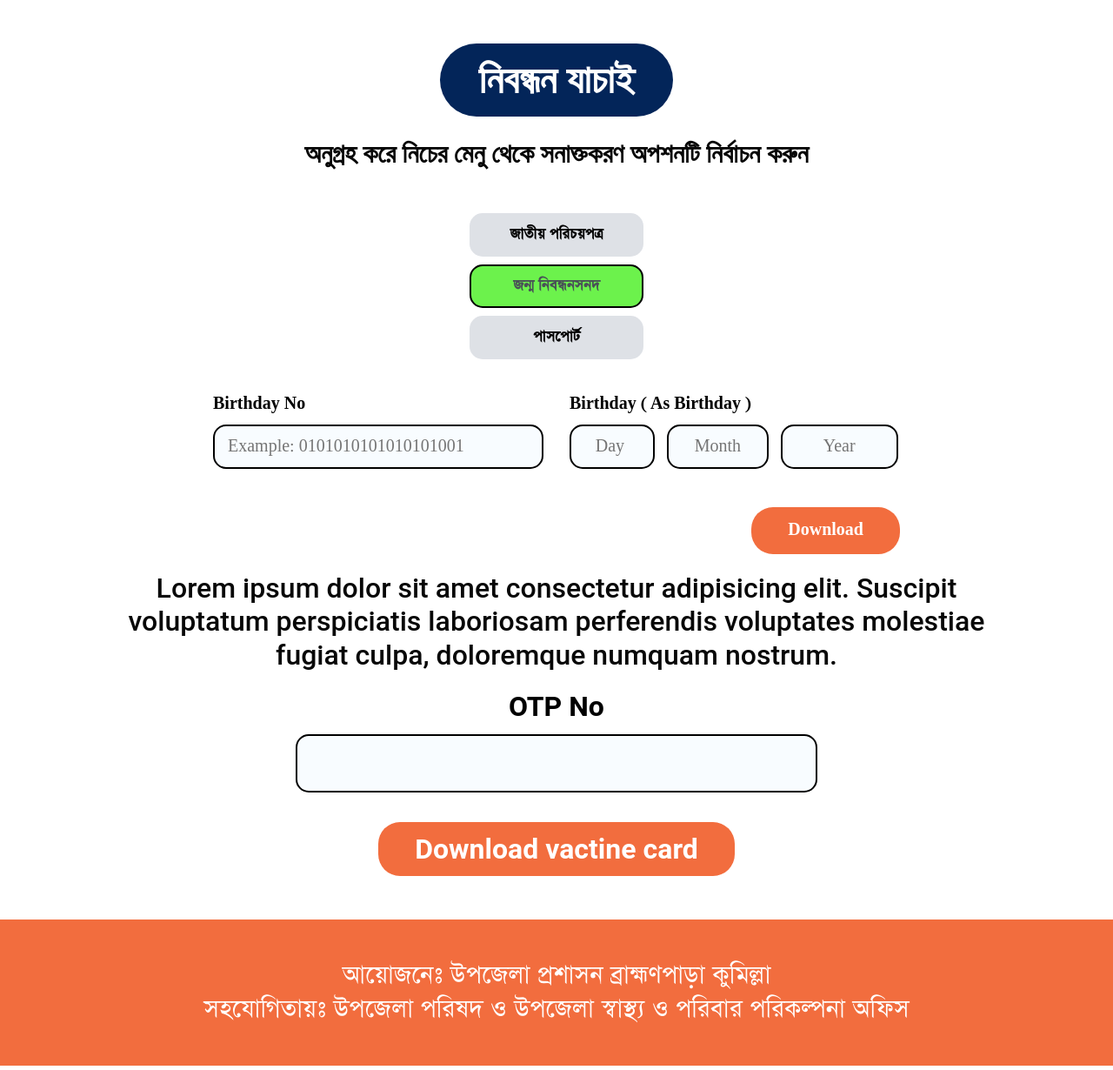
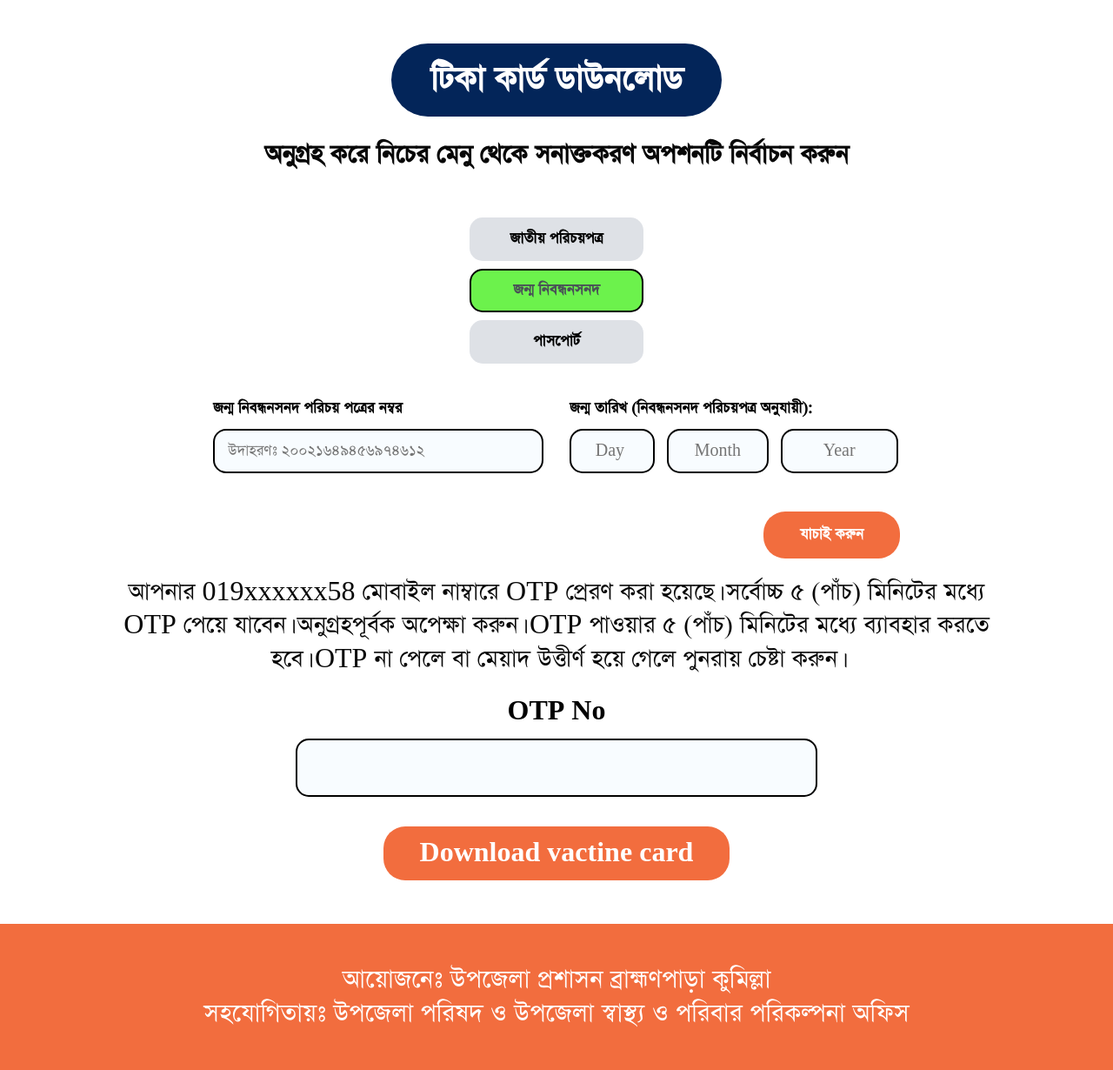
Before and after one commit to safiul-dev/vaccine-website, a PHP site: page /download.php in a window 1280 px wide, after a click on "জন্ম নিবন্ধনসনদ". Shown: the part 199-1429 px from the top of the page at 87% size. Run offline with PHP 8.4, Linux system fonts and the light colour scheme; some libraries are stand-ins or nearby versions.

Commit message:
english to bangla changed

```diff
--- a/assest/css/reset.css
+++ b/assest/css/reset.css
@@ -37,7 +37,6 @@
 p {
     margin: 0;
     padding: 0;
-    font-family: 'Roboto', sans-serif;
 }
 
 .content {
--- a/assest/css/workplace.css
+++ b/assest/css/workplace.css
@@ -3,39 +3,31 @@
 }
 
 .single_input label {
- line-height: 1.3em;
+    line-height: 1.3em;
     color: #535353;
     color: #000000;
     font-weight: 700;
-    margin-bottom:5px;
+    margin-bottom: 5px;
     display: block;
     text-transform: capitalize;
 }
 
-
-
 .single_input input {
     border: 1px solid #70707080;
-
     line-height: 1.35em;
     color: #535353;
     color: #000000;
     padding: 10px 15px;
     border-radius: 3px;
-
 }
-
 
 .input_content {
     display: flex;
     flex-wrap: wrap;
-
 }
 
-
-
 .half_one {
-    width: calc( 50% - 15px );
+    width: calc( 50% - 15px);
 }
 
 .half_one:nth-child(odd) {
@@ -46,21 +38,21 @@
     margin-bottom: 10px;
 }
 
-
 .submit_btn_area .big_form_submit_btn {
-
     font-weight: 700;
     color: #fff;
-    background:  #609513;
+    background: #609513;
     border-radius: 3px;
     padding: 12px 42px;
     border: 0px;
     transition: 0.3s ease-in;
 }
+
 .submit_btn_area .big_form_submit_btn:hover {
     background: rgb(51, 52, 160);
     color: #fff;
 }
+
 .download_form_area {
     max-width: 1080px;
     margin: 0 auto;
@@ -70,7 +62,7 @@
     margin-top: 10px;
 }
 
-@media all and (max-width:767px){
+@media all and (max-width:767px) {
     .single_input.half_one {
         width: 100%;
         margin-right: 0;
@@ -86,32 +78,42 @@
     color: #fff;
     border-radius: 45px;
     display: inline-block;
+    font-family: "SolaimanLipi";
 }
+
 .section_title_up_d h3 {
     margin-top: 25px;
-    font-size: 30px;
+    font-size: 34px;
     font-weight: 600;
+    font-family: "SolaimanLipi";
 }
+
+
 /* update design  */
+
+
 /* form update  */
+
 .tab_content_area_s {
     padding-top: 30px;
 }
-
 
 .tab_content_area_s .single_input input {
     background: #f8fcff;
     border-radius: 15px;
     border: 2px solid #000;
 }
+
+
 /* up  */
+
 .bir_3_area {
     display: flex;
     flex-wrap: wrap;
 }
 
 .birtdy_3 {
-    width: calc(33.33% - 10px );
+    width: calc(33.33% - 10px);
 }
 
 .birtdy_3 {
@@ -133,15 +135,20 @@
 .birtdy_3 input {
     text-align: center;
 }
+
 .submit_btn_area {
     margin-left: auto;
     text-align: right;
 }
+
 .tab_content_area_s .download_form_area {
     max-width: 790px;
     margin: 0 auto;
 }
+
+
 /* up  */
+
 .success_massage {
     text-align: center;
     margin-top: 50px;
@@ -151,21 +158,25 @@
     font-weight: 700;
     background: #f3f9f2;
     display: inline-block;
-    padding: 15px 25px;
+    padding: 20px 50px;
     border: 2px solid #000;
-    border-radius: 25px;
-    font-size: 26px;
+    border-radius: 15px;
+    font-size: 34px;
+    font-family: "SolaimanLipi";
 }
+
 .tab_content_area_s .submit_btn_area .big_form_submit_btn {
     background: #f26d3e;
     border-radius: 25px;
 }
 
-.tab_content_area_s .submit_btn_area .big_form_submit_btn:hover{
-    background:#032559;
+.tab_content_area_s .submit_btn_area .big_form_submit_btn:hover {
+    background: #032559;
 }
 
+
 /* tab  */
+
 .tab_content_area button {
     border: 0px !important;
 }
@@ -173,6 +184,7 @@
 .tab_content_area .nav-tabs {
     border-bottom: 0px !important;
 }
+
 
 /* up up  */
 
@@ -184,7 +196,6 @@
     margin-bottom: 10px;
 }
 
-
 .tab_content_area button {
     border: 0px !important;
 }
@@ -192,7 +203,6 @@
 .tab_content_area .nav-tabs {
     border-bottom: 0px !important;
 }
-
 
 .custom_tab_menu li {
     display: block;
@@ -213,24 +223,26 @@
     border-radius: 15px !important;
     border: 2px solid transparent !important;
     transition: 0.3s ease-in;
-    font-weight:700;
-    color:#000;
+    font-weight: 700;
+    color: #000;
 }
 
 .custom_tab_menu li button.active {
     border: 2px solid #000 !important;
-    background:#6cf24c !important;
+    background: #6cf24c !important;
 }
+
+
 /* form update  */
 
 
 /* down load page  */
+
 .top_down_inf- {
     margin-top: 20px;
     text-align: center;
     margin-bottom: 20px;
 }
-
 
 .otp_box_in .input_content {
     justify-content: center;
@@ -242,11 +254,13 @@
     font-weight: 600;
 }
 
+.otp_box_in .submit_btn_area {
+    text-align: center;
+}
 
-
-
-.otp_box_in .submit_btn_area {text-align: center;}
 .otp_box_in .download_form_area {
     max-width: 600px;
 }
+
+
 /* down load page  */
--- a/download.php
+++ b/download.php
@@ -100,7 +100,7 @@
             <div class="row">
                 <div class="col-sm-12">
                     <div class="section_title section_title_up_d">
-                        <h2>নিবন্ধন যাচাই</h2>
+                        <h2>টিকা কার্ড ডাউনলোড</h2>
                         <h3>অনুগ্রহ করে নিচের মেনু থেকে সনাক্তকরণ অপশনটি নির্বাচন করুন</h3>
                     </div>
                 </div>
@@ -169,8 +169,7 @@
                                                     </div>
                                                 </div>
                                                 <div class="submit_btn_area">
-                                                    <button class=" big_form_submit_btn">টিকা কার্ড ডাউনলোড
-                                                        করুন</button>
+                                                    <button class=" big_form_submit_btn">যাচাই করুন</button>
                                                 </div>
                                             </form>
                                         </div>
@@ -218,12 +217,13 @@
                                             <form action="#">
                                                 <div class="input_content">
                                                     <div class="single_input half_one">
-                                                        <label for="nid_no">Birthday No</label>
+                                                        <label for="nid_no">জন্ম নিবন্ধনসনদ পরিচয় পত্রের নম্বর</label>
                                                         <input type="text" id="nid_no"
-                                                            placeholder="Example: 0101010101010101001">
+                                                            placeholder="উদাহরণঃ ২০০২১৬৪৯৪৫৬৯৭৪৬১২">
                                                     </div>
                                                     <div class="single_input half_one">
-                                                        <label for="birty">Birthday ( as Birthday ) </label>
+                                                        <label for="birty">জন্ম তারিখ (নিবন্ধনসনদ পরিচয়পত্র
+                                                            অনুযায়ী): </label>
                                                         <div class="bir_3_area">
                                                             <div class="birtdy_3">
                                                                 <input type="text" id="day" placeholder="Day ">
@@ -238,16 +238,18 @@
                                                     </div>
                                                 </div>
                                                 <div class="submit_btn_area">
-                                                    <button class=" big_form_submit_btn">Download</button>
+                                                    <button class=" big_form_submit_btn">যাচাই করুন</button>
                                                 </div>
                                             </form>
                                         </div>
                                         <div class=" down_sucess">
                                             <h2>
                                                 <div class="top_down_inf-">
-                                                    <p>Lorem ipsum dolor sit amet consectetur adipisicing elit. Suscipit
-                                                        voluptatum perspiciatis laboriosam perferendis voluptates
-                                                        molestiae fugiat culpa, doloremque numquam nostrum.</p>
+                                                    <p>আপনার 019xxxxxx58 মোবাইল নাম্বারে OTP প্রেরণ করা হয়েছে। সর্বোচ্চ
+                                                        ৫ (পাঁচ) মিনিটের মধ্যে OTP পেয়ে যাবেন। অনুগ্রহপূর্বক অপেক্ষা
+                                                        করুন। OTP পাওয়ার ৫ (পাঁচ) মিনিটের মধ্যে ব্যাবহার করতে হবে। OTP
+                                                        না পেলে
+                                                        বা মেয়াদ উত্তীর্ণ হয়ে গেলে পুনরায় চেষ্টা করুন।</p>
                                                 </div>
                                                 <div class="otp_box_in">
                                                     <div class="download_form_area">
@@ -310,9 +312,11 @@
                                         <div class=" down_sucess">
                                             <h2>
                                                 <div class="top_down_inf-">
-                                                    <p>Lorem ipsum dolor sit amet consectetur adipisicing elit. Suscipit
-                                                        voluptatum perspiciatis laboriosam perferendis voluptates
-                                                        molestiae fugiat culpa, doloremque numquam nostrum.</p>
+                                                    <p>আপনার 019xxxxxx58 মোবাইল নাম্বারে OTP প্রেরণ করা হয়েছে। সর্বোচ্চ
+                                                        ৫ (পাঁচ) মিনিটের মধ্যে OTP পেয়ে যাবেন। অনুগ্রহপূর্বক অপেক্ষা
+                                                        করুন। OTP পাওয়ার ৫ (পাঁচ) মিনিটের মধ্যে ব্যাবহার করতে হবে। OTP
+                                                        না পেলে
+                                                        বা মেয়াদ উত্তীর্ণ হয়ে গেলে পুনরায় চেষ্টা করুন।</p>
                                                 </div>
                                                 <div class="otp_box_in">
                                                     <div class="download_form_area">
--- a/reg.php
+++ b/reg.php
@@ -308,13 +308,13 @@
                                                     </div>
                                                 </div>
                                                 <div class="submit_btn_area">
-                                                    <button class=" big_form_submit_btn">Download</button>
+                                                    <button class=" big_form_submit_btn">যাচাই করুন</button>
                                                 </div>
                                             </form>
                                         </div>
                                         <div class="success_massage">
                                             <h2>
-                                                Lorem ipsum dolor sit amet.
+                                                আপনার নিবন্ধন সফলভাবে সম্পন্ন হয়েছে
                                             </h2>
                                         </div>
                                         <!-- tab  -->
```
